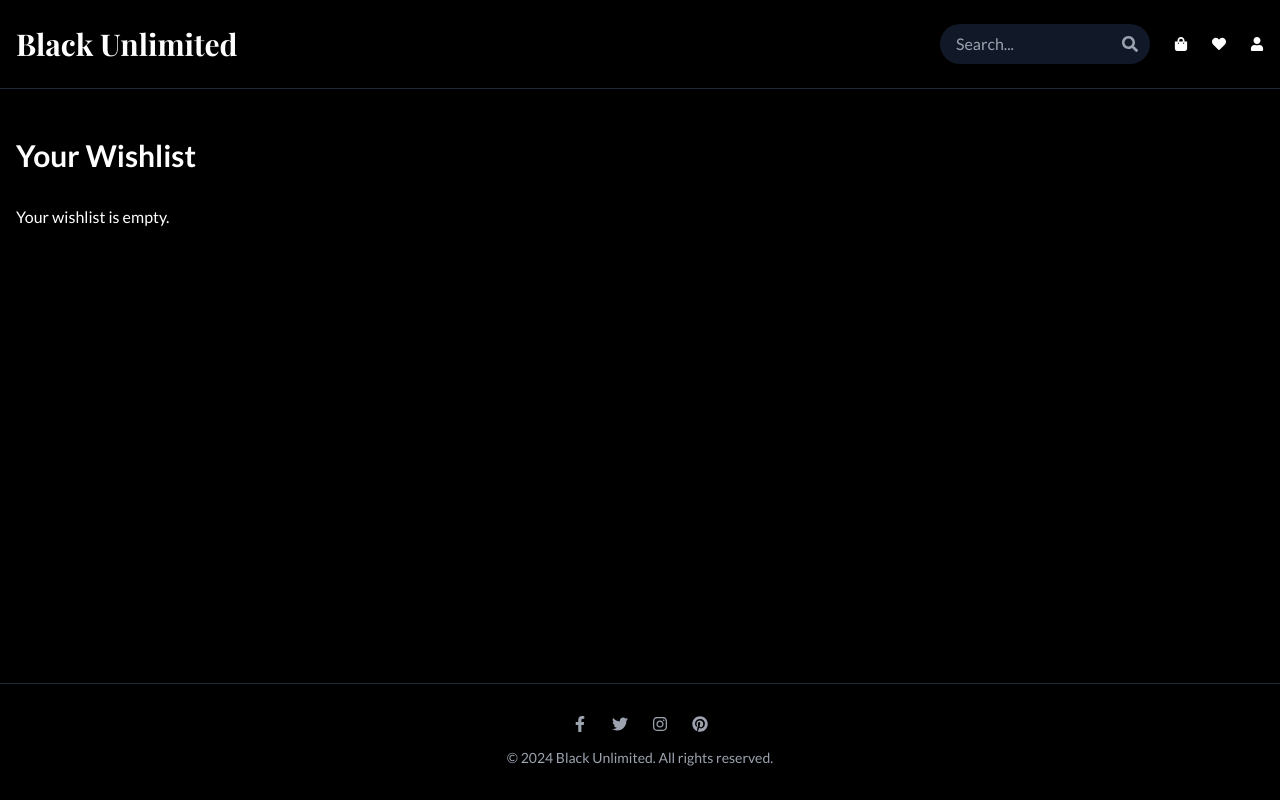
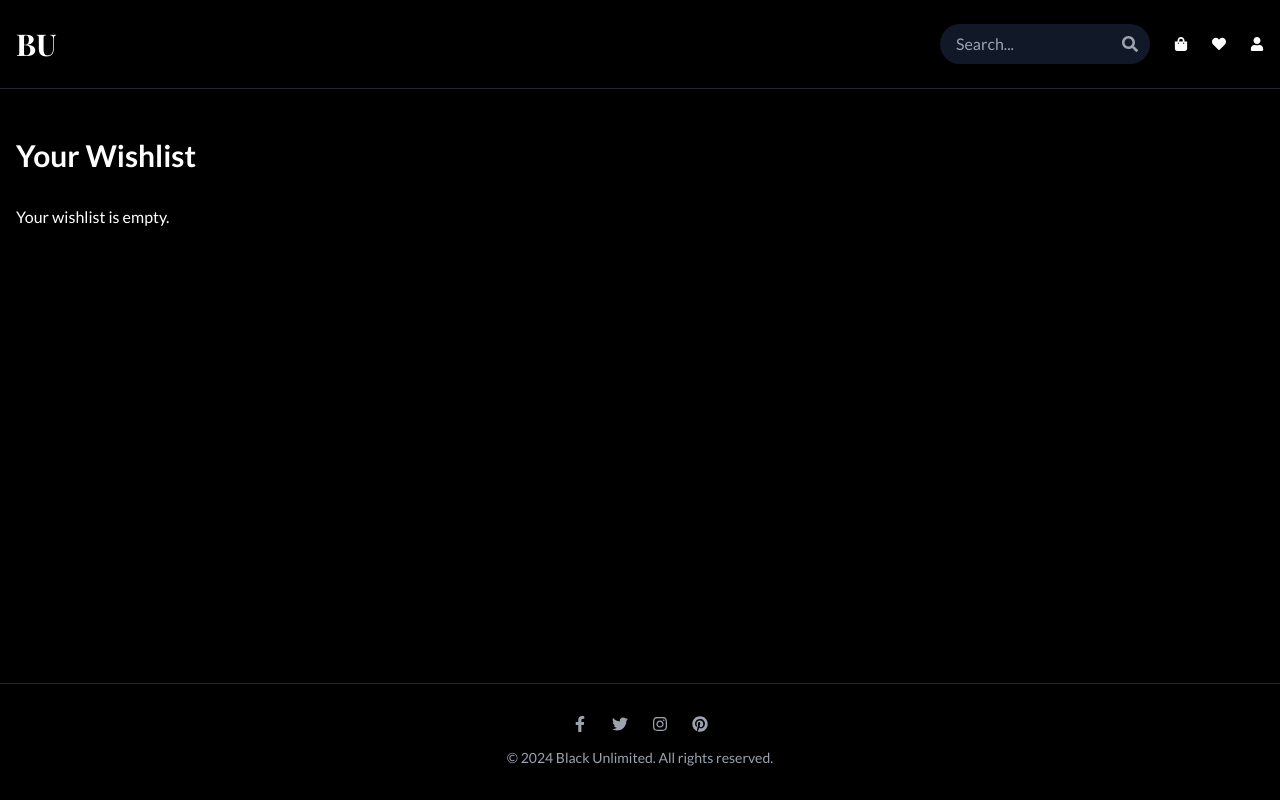
Before and after one commit to rishmi5h/BU-UI, a Next.js app: page /wishlist in a window 1280 px wide. Built offline with nearby package versions, Linux system fonts and the light colour scheme; a web font is replaced by a local one.

Commit message:
Update Header.tsx

```diff
--- a/app/components/Header.tsx
+++ b/app/components/Header.tsx
@@ -6,7 +6,7 @@ export default function Header() {
     <header className='bg-black py-6 border-b border-gray-800'>
       <nav className='container mx-auto px-4 flex justify-between items-center'>
         <Link href='/' className='font-serif text-3xl font-bold'>
-          Black Unlimited
+          BU
         </Link>
         <div className='flex items-center space-x-6'>
           <form className='relative'>
```
